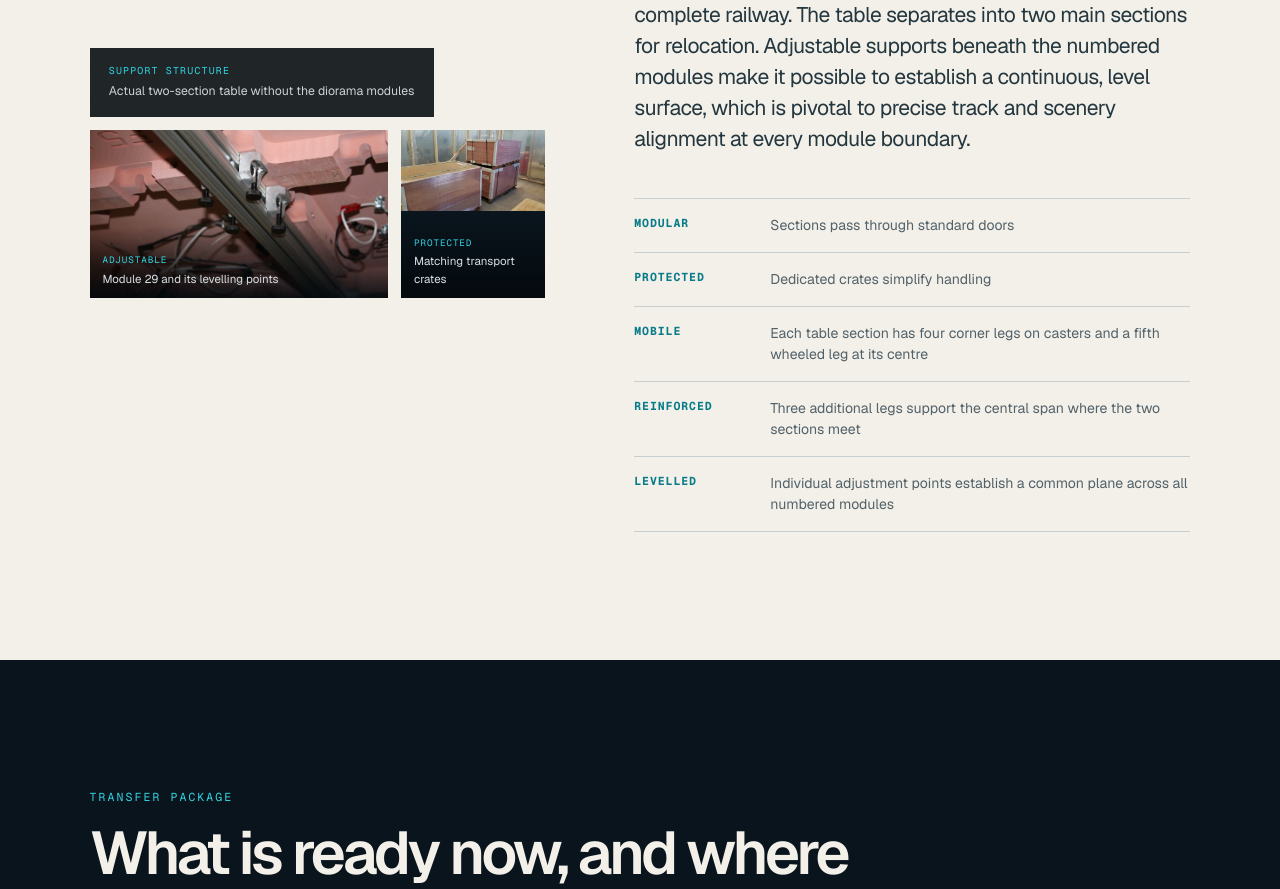
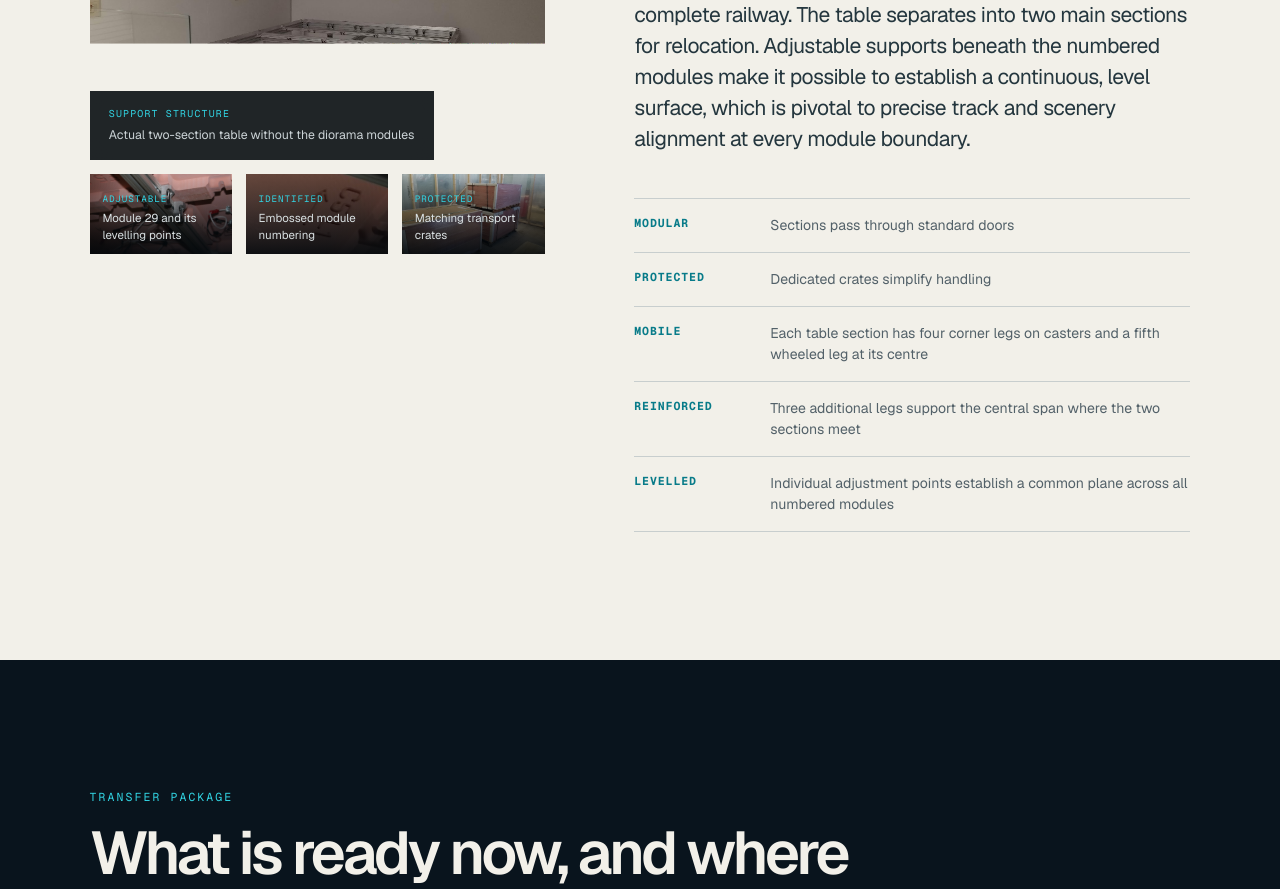
Before and after one commit to PatrickPaul-Perso/dt-diorama, a Next.js app: page / in a window 1280 px wide. Shown: the part 5080-5969 px from the top of the page. Built offline with nearby package versions, Linux system fonts and the light colour scheme.

Commit message:
Add module identification evidence

```diff
--- a/app/globals.css
+++ b/app/globals.css
@@ -311,7 +311,7 @@ svg { width: 1.25rem; fill: none; stroke: currentColor; stroke-linecap: round; s
 .transfer-visual figure { margin: 0; }
 .transfer-main { position: relative; }
 .transfer-main img { display: block; width: 100%; aspect-ratio: 16 / 10; object-fit: cover; }
-.transfer-details { display: grid; grid-template-columns: 1.35fr .65fr; gap: .85rem; }
+.transfer-details { display: grid; grid-template-columns: repeat(3, minmax(0, 1fr)); gap: .85rem; }
 .transfer-details figure { position: relative; overflow: hidden; background: #0a151d; }
 .transfer-details img { display: block; width: 100%; aspect-ratio: 16 / 9; object-fit: cover; }
 .transfer-details figcaption { position: absolute; inset: auto 0 0; padding: 1.7rem .8rem .7rem; background: linear-gradient(transparent, rgba(3,8,12,.9)); color: #d9e0e2; font-size: .72rem; }
--- a/app/page.tsx
+++ b/app/page.tsx
@@ -237,6 +237,10 @@ export default function Home() {
               <figcaption><span>Adjustable</span> Module 29 and its levelling points</figcaption>
             </figure>
             <figure>
+              <img src="/images/module-identification-evidence.jpg" alt="Cropped underside view showing the embossed number 29 on a diorama module" />
+              <figcaption><span>Identified</span> Embossed module numbering</figcaption>
+            </figure>
+            <figure>
               <img src="/images/transport-crates.jpg" alt="Custom transport crates containing modular diorama sections" />
               <figcaption><span>Protected</span> Matching transport crates</figcaption>
             </figure>
```
Also changed, not shown: public/images/module-identification-evidence.jpg (added).
